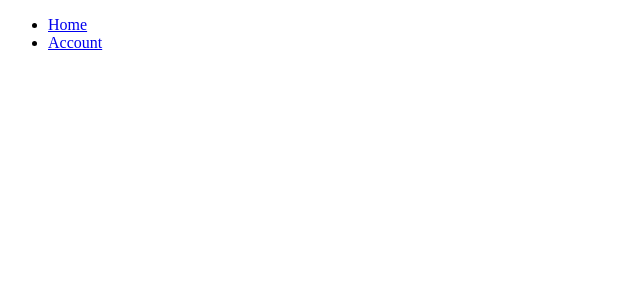
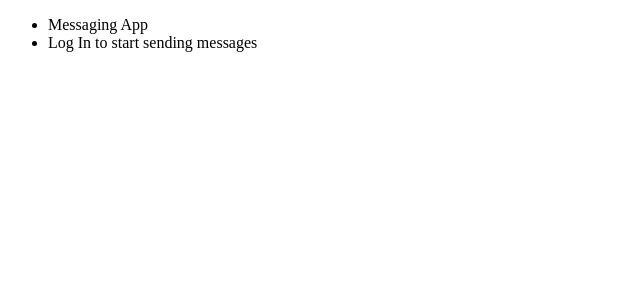
Before and after one commit to NestorNebula/messaging-app, a React (Vite) app in the folder client/: page /auth in a window 1280 px wide. Shown: the top 300 px of the page, without its empty margins (0-640 px from the left). Built offline with nearby package versions, Linux system fonts and the light colour scheme.

Commit message:
feat: display Navbar based on user authentication

```diff
--- a/client/src/App.jsx
+++ b/client/src/App.jsx
@@ -8,7 +8,7 @@ function App() {
   return (
     <MessagingContext.Provider value={{ user }}>
       <Outlet />
-      <Navbar />
+      <Navbar user={user} />
     </MessagingContext.Provider>
   );
 }
--- a/client/src/components/auth/Auth.jsx
+++ b/client/src/components/auth/Auth.jsx
@@ -4,8 +4,8 @@ import Navbar from '../navbar/Navbar';
 function Auth() {
   return (
     <>
+      <Navbar />
       <Outlet />
-      <Navbar />
     </>
   );
 }
--- a/client/src/components/navbar/Navbar.jsx
+++ b/client/src/components/navbar/Navbar.jsx
@@ -1,18 +1,25 @@
 import { Link } from 'react-router-dom';
+import PropTypes from 'prop-types';
 
-function Navbar() {
+function Navbar({ user }) {
   return (
     <nav>
       <ul>
+        <li>{user ? <Link to="/">Home</Link> : 'Messaging App'}</li>
         <li>
-          <Link to="/">Home</Link>
-        </li>
-        <li>
-          <Link to="/account">Account</Link>
+          {user ? (
+            <Link to="/account">Account</Link>
+          ) : (
+            'Log In to start sending messages'
+          )}
         </li>
       </ul>
     </nav>
   );
 }
 
+Navbar.propTypes = {
+  user: PropTypes.object,
+};
+
 export default Navbar;
```
